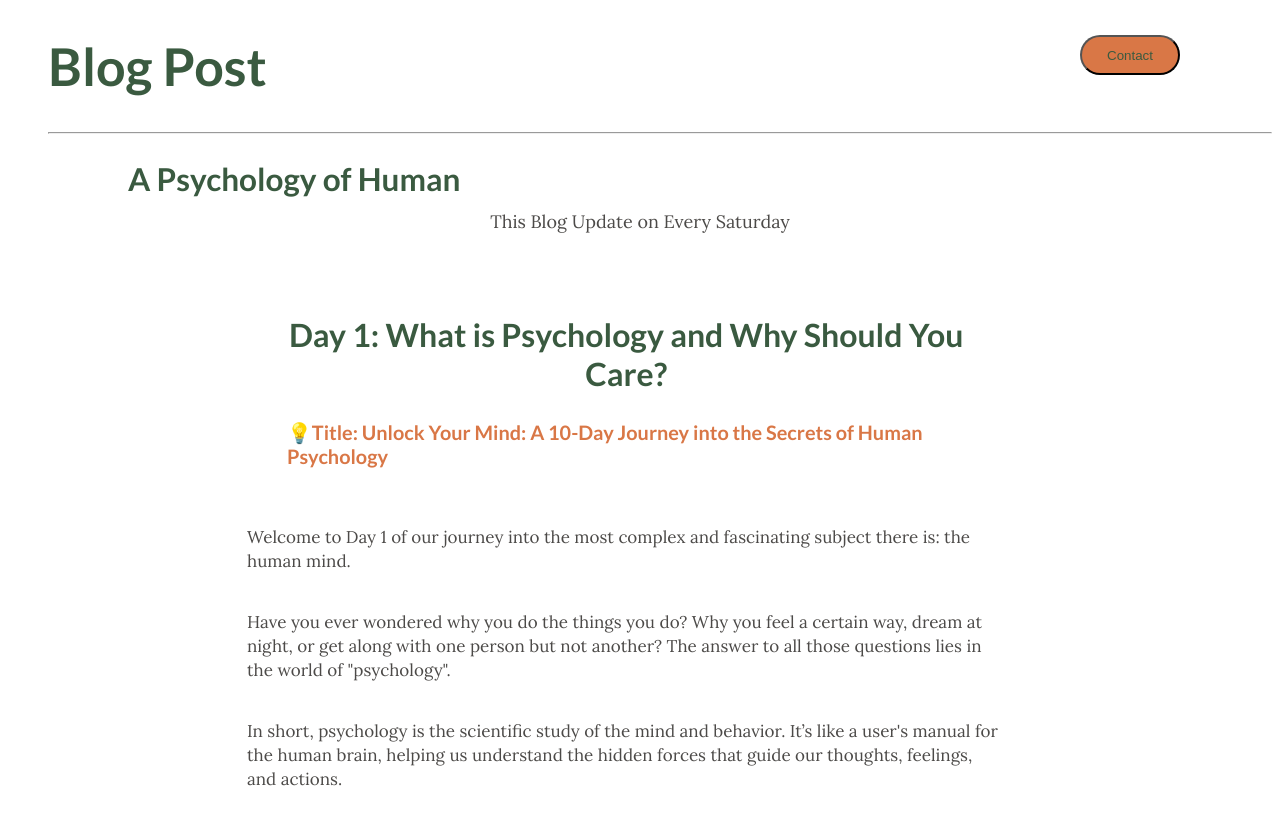
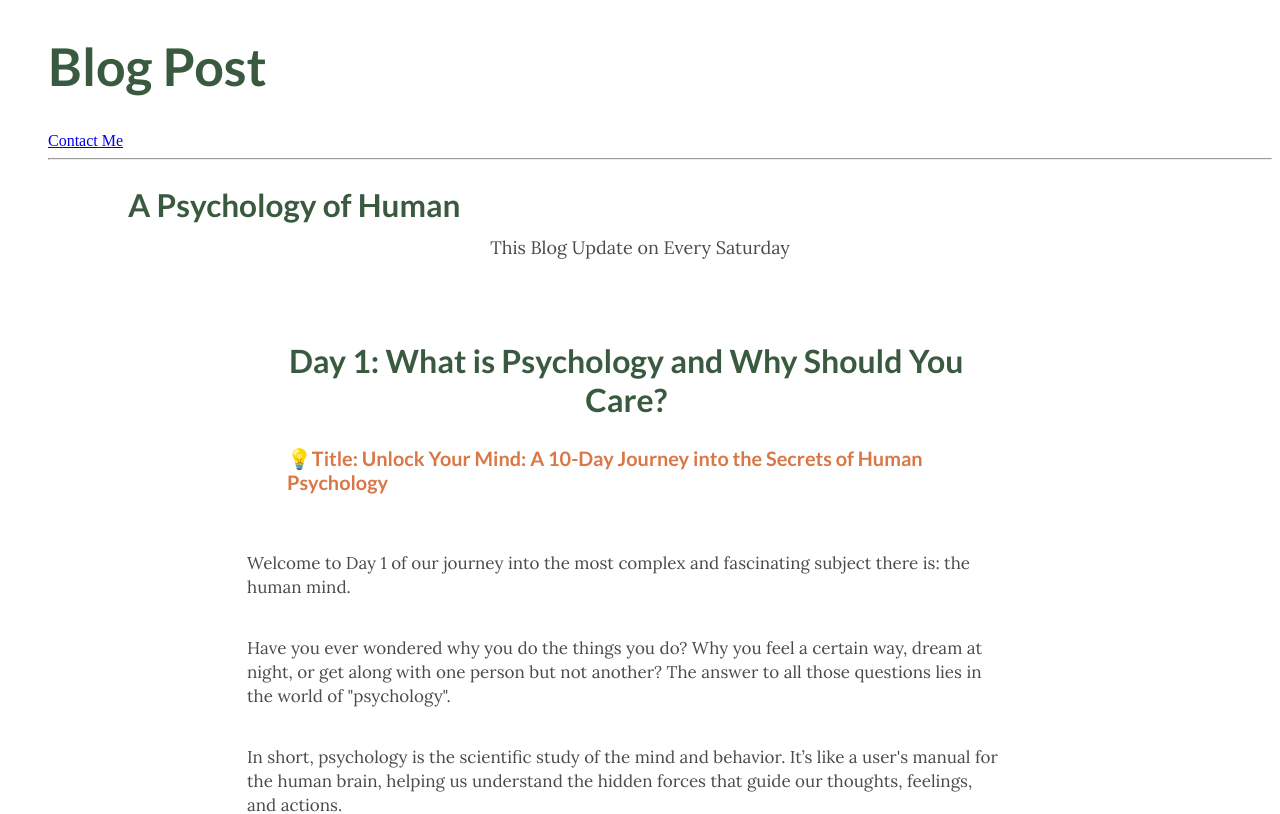
Before and after one commit to varshith-2010-3-22/A-Blog-Post-Website-, a plain HTML site: page index.html in a window 1280 px wide. Shown: the top 814 px of the page. Drawn offline with Linux system fonts and the light colour scheme.

Commit message:
Update index.html

```diff
--- a/index.html
+++ b/index.html
@@ -22,7 +22,8 @@
     </div>
          <div class="button">
 
-         <button href="/contact.html" >Contact</button>
+         <a href="/contact.html" class="button">Contact Me</a>
+
 
     </div>
     <hr>
```
